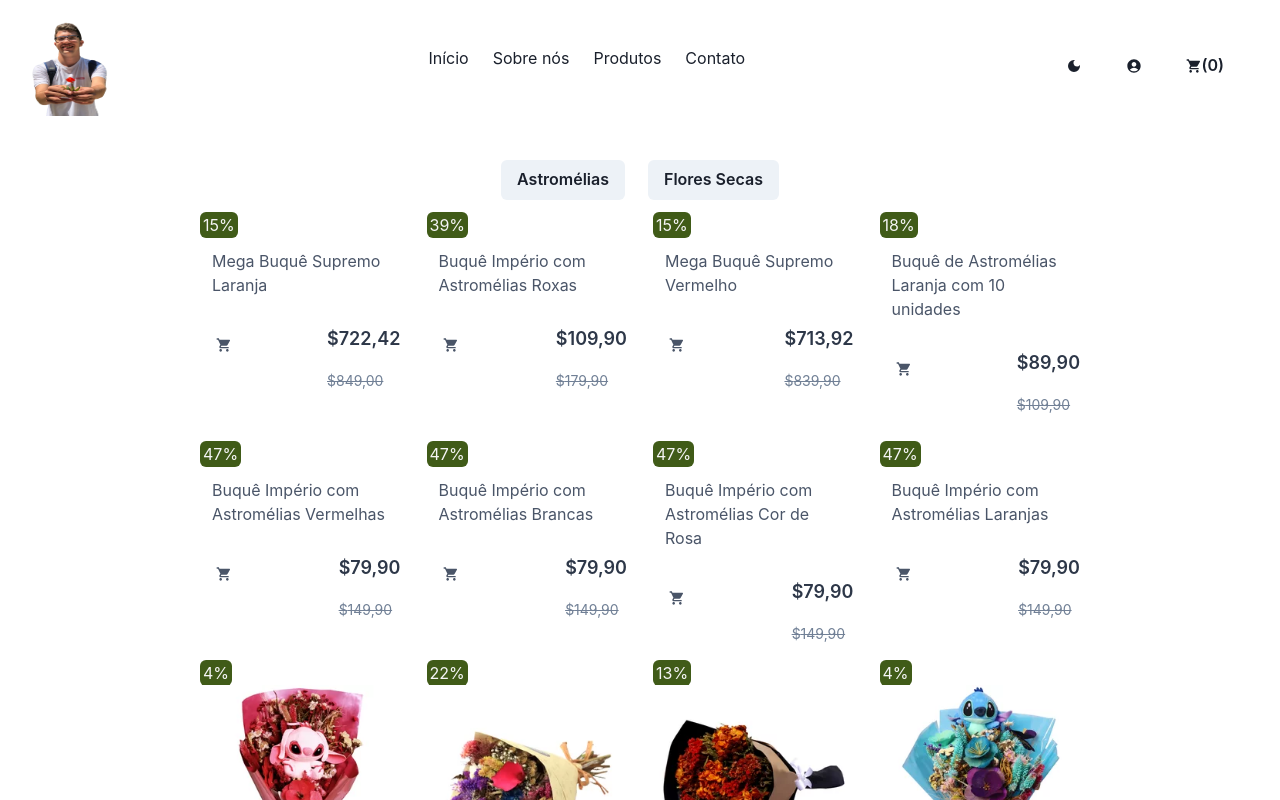
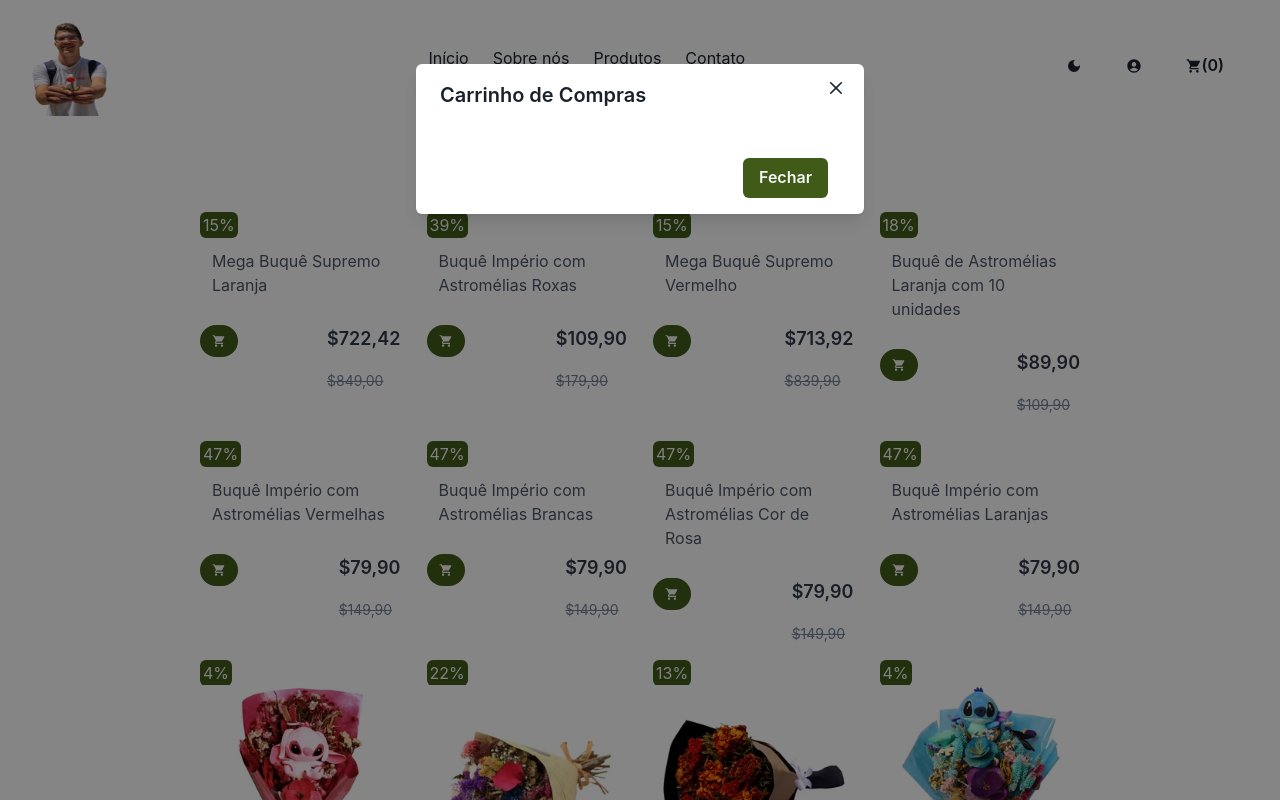
Before and after one commit to efpatti/guizao-flores, a React (Create React App) app in the folder frontend/: page /products in a window 1280 px wide. Both pictures are taken after a click on the button "(0)". Shown: the top 800 px of the page. Built offline with nearby package versions, Linux system fonts and the light colour scheme.

Commit message:
nome dos buquês e preços agora são atualizados no carrinho de compras

```diff
--- a/frontend/src/App.js
+++ b/frontend/src/App.js
@@ -11,9 +11,9 @@ import NavBar from "./components/NavBar";
 function App() {
   return (
     <CartProvider>
-      <ChakraProvider>
-        <NavBar />
-        <Router>
+      <Router>
+        <ChakraProvider>
+          <NavBar />
           <Routes>
             <Route index element={<Home />} />
             <Route path="aboutus" element={<AboutUs />} />
@@ -21,8 +21,8 @@ function App() {
             <Route path="payment" element={<Pagamento />} />
             <Route path="contact" element={<Contato />} />
           </Routes>
-        </Router>
-      </ChakraProvider>
+        </ChakraProvider>
+      </Router>
     </CartProvider>
   );
 }
--- a/frontend/src/CartContext.js
+++ b/frontend/src/CartContext.js
@@ -1,4 +1,4 @@
-import { createContext, useState } from "react";
+import React, { createContext, useState } from "react";
 import { getProductData } from "./pages/Catalogo/data";
 
 export const CartContext = createContext({
@@ -7,79 +7,64 @@ export const CartContext = createContext({
   addOneToCart: () => {},
   removeOneFromCart: () => {},
   deleteFromCart: () => {},
-  updateCart: () => {}, // Added updateCart function
+  updateCart: () => {},
   getTotalCost: () => {},
+  getProductData: () => {}, // Include getProductData in the default context
 });
 
 export function CartProvider({ children }) {
   const [cartProducts, setCartProducts] = useState([]);
 
-  function getProductQuantity(id) {
-    const quantity = cartProducts.find(
-      (product) => product.id === id
-    )?.quantity;
+  const getProductQuantity = (id) => {
+    const product = cartProducts.find((product) => product.id === id);
+    return product ? product.quantity : 0;
+  };
 
-    return quantity || 0;
-  }
-
-  function addOneToCart(id) {
+  const addOneToCart = (id) => {
     const quantity = getProductQuantity(id);
-
-    if (quantity === 0) {
-      setCartProducts([
-        ...cartProducts,
-        {
-          id: id,
-          quantity: 1,
-        },
-      ]);
-    } else {
-      setCartProducts(
-        cartProducts.map((product) =>
+    const updatedProducts =
+      quantity === 0
+        ? [...cartProducts, { id, quantity: 1 }]
+        : cartProducts.map((product) =>
             product.id === id
               ? { ...product, quantity: product.quantity + 1 }
               : product
-        )
           );
-    }
-  }
+    setCartProducts(updatedProducts);
+  };
 
-  function removeOneFromCart(id) {
+  const removeOneFromCart = (id) => {
     const quantity = getProductQuantity(id);
-
     if (quantity === 1) {
       deleteFromCart(id);
     } else {
-      setCartProducts(
-        cartProducts.map((product) =>
+      const updatedProducts = cartProducts.map((product) =>
         product.id === id
           ? { ...product, quantity: product.quantity - 1 }
           : product
-        )
       );
+      setCartProducts(updatedProducts);
     }
-  }
+  };
 
-  function updateCart(id, newQuantity) {
-    setCartProducts(
-      cartProducts.map((product) =>
+  const updateCart = (id, newQuantity) => {
+    const updatedProducts = cartProducts.map((product) =>
       product.id === id ? { ...product, quantity: newQuantity } : product
-      )
     );
-  }
+    setCartProducts(updatedProducts);
+  };
 
-  function deleteFromCart(id) {
-    setCartProducts((cartProducts) =>
-      cartProducts.filter((currentProduct) => currentProduct.id !== id)
-    );
-  }
+  const deleteFromCart = (id) => {
+    const updatedProducts = cartProducts.filter((product) => product.id !== id);
+    setCartProducts(updatedProducts);
+  };
 
-  function getTotalCost() {
+  const getTotalCost = () => {
     return cartProducts.reduce((totalCost, cartItem) => {
       const productData = getProductData(cartItem.id);
       return totalCost + productData.price * cartItem.quantity;
     }, 0);
-  }
+  };
 
   const contextValue = {
     items: cartProducts,
@@ -89,6 +74,7 @@ export function CartProvider({ children }) {
     deleteFromCart,
     updateCart,
     getTotalCost,
+    getProductData, // Include getProductData in the context value
   };
 
   return (
--- a/frontend/src/components/CartProduct.js
+++ b/frontend/src/components/CartProduct.js
@@ -1,12 +1,10 @@
+import React, { useContext } from "react";
 import { CartContext } from "../CartContext";
-import { useContext } from "react";
-import { getProductData } from "../productsStore";
+import { Text, Link, useColorMode } from "@chakra-ui/react";
 
-function CartProduct(props) {
+function CartProduct({ id, quantity }) {
   const cart = useContext(CartContext);
-  const id = props.id;
-  const quantity = props.quantity;
-  const productData = getProductData(id);
+  const productData = cart.getProductData(id);
 
   const formatPrice = (price) => {
     return price.toLocaleString("pt-BR", {
@@ -17,15 +15,19 @@ function CartProduct(props) {
 
   const totalPrice = quantity * productData.price;
   const formattedTotalPrice = formatPrice(totalPrice);
+  const { colorMode } = useColorMode();
 
   return (
     <>
-      <h3 className="title4">{productData.title}</h3>
-      <p className="title4">{quantity} total</p>
-      <p className="title4">{formattedTotalPrice}</p>
-      <a href="#1" className="links" onClick={() => cart.deleteFromCart(id)}>
+      <Text fontSize="md">{productData.name}</Text>
+      <Text fontSize="xs">{quantity} total</Text>
+      <Text fontSize="sm">{formattedTotalPrice}</Text>
+      <Link
+        onClick={() => cart.deleteFromCart(id)}
+        color={colorMode === "light" ? "#405B18" : "greenyellow"}
+      >
         Remover
-      </a>
+      </Link>
       <hr></hr>
     </>
   );
--- a/frontend/src/components/NavBar.js
+++ b/frontend/src/components/NavBar.js
@@ -12,6 +12,13 @@ import {
   Box,
   Link,
   Image,
+  Modal,
+  ModalOverlay,
+  ModalContent,
+  ModalHeader,
+  ModalCloseButton,
+  ModalBody,
+  ModalFooter,
 } from "@chakra-ui/react";
 import {
   MdDarkMode,
@@ -21,61 +28,36 @@ import {
 } from "react-icons/md";
 import { CartContext } from "../CartContext";
 import Logo from "../img/guizao-flores.png";
+import CartProduct from "./CartProduct";
 
-const NavBar = ({ categories, onSelectCategory, onSearch }) => {
+const NavBar = ({ categories, onSelectCategory }) => {
   const navData = [
-    {
-      name: "Início",
-      href: "/",
-    },
-    {
-      name: "Sobre nós",
-      href: "aboutus",
-    },
-    {
-      name: "Produtos",
-      href: "products",
-    },
-    {
-      name: "Contato",
-      href: "contact",
-    },
+    { name: "Início", href: "/" },
+    { name: "Sobre nós", href: "aboutus" },
+    { name: "Produtos", href: "products" },
+    { name: "Contato", href: "contact" },
   ];
 
   const accountData = [
-    {
-      name: "Entrar",
-      href: "signin",
-    },
-    {
-      name: "Cadastrar-se",
-      href: "signup",
-    },
+    { name: "Entrar", href: "signin" },
+    { name: "Cadastrar-se", href: "signup" },
   ];
 
   const { colorMode, toggleColorMode } = useColorMode();
-  const [color, setColor] = useState(false);
+  const [showModal, setShowModal] = useState(false);
   const cart = useContext(CartContext);
-  const [show, setShow] = useState(false);
-  const [addToCartClicked, setAddToCartClicked] = useState(false);
-  const handleClose = () => {
-    setShow(false);
-    setAddToCartClicked(false);
-  };
-  const handleShow = () => setShow(true);
   const productsCount = cart.items.reduce(
     (sum, product) => sum + product.quantity,
     0
   );
-  const changeColor = () => {
-    if (window.scrollY >= 90) {
-      setColor(true);
-    } else {
-      setColor(false);
-    }
+
+  const handleCartClick = () => {
+    setShowModal(true);
   };
 
-  window.addEventListener("scroll", changeColor);
+  const handleCloseModal = () => {
+    setShowModal(false);
+  };
 
   return (
     <Box
@@ -124,12 +106,40 @@ const NavBar = ({ categories, onSelectCategory, onSearch }) => {
             </Menu>
           </Box>
           <Box>
-            <Button variant="ghost" onClick={handleShow}>
+            <Button variant="ghost" onClick={handleCartClick}>
               <MdShoppingCart /> ({productsCount})
             </Button>
           </Box>
         </Stack>
       </Flex>
+      <Modal isOpen={showModal} onClose={handleCloseModal}>
+        <ModalOverlay />
+        <ModalContent>
+          <ModalHeader>Carrinho de Compras</ModalHeader>
+          <ModalCloseButton />
+          <ModalBody>
+            {cart.items.map((product) => (
+              <CartProduct
+                key={product.id}
+                id={product.id}
+                quantity={product.quantity}
+                name={product.name}
+              />
+            ))}
+          </ModalBody>
+          <ModalFooter>
+            <Button
+              bg={colorMode === "light" ? "#405B18" : "greenyellow"}
+              color={colorMode === "light" ? "whitesmoke" : "gray.800"}
+              _hover={{ opacity: "70%" }}
+              mr={3}
+              onClick={handleCloseModal}
+            >
+              Fechar
+            </Button>
+          </ModalFooter>
+        </ModalContent>
+      </Modal>
     </Box>
   );
 };
--- a/frontend/src/components/ProductCard.js
+++ b/frontend/src/components/ProductCard.js
@@ -1,19 +1,22 @@
-import { Button, Box, useColorMode, Text, Stack, Grid } from "@chakra-ui/react";
+import React, { useContext } from "react";
+import {
+  Button,
+  Box,
+  Text,
+  Stack,
+  Grid,
+  useColorMode,
+  Link,
+  Flex,
+} from "@chakra-ui/react";
+import { MdShoppingCart, MdDelete } from "react-icons/md";
 import { CartContext } from "../CartContext";
-import { useContext } from "react";
-import {
-  MdArrowCircleUp,
-  MdArrowCircleDown,
-  MdShoppingCart,
-} from "react-icons/md";
 
-function ProductCard(props) {
-  const colorMode = useColorMode();
-  const product = props.product;
+function ProductCard({ product }) {
+  const { colorMode } = useColorMode();
   const cart = useContext(CartContext);
   const productQuantity = cart.getProductQuantity(product.id);
 
-  // Função para formatar o preço com vírgula
   const formatPrice = (price) => {
     return price.toLocaleString("pt-BR", {
       style: "currency",
@@ -34,33 +37,64 @@ function ProductCard(props) {
   };
 
   return (
-    <Grid>
+    <Grid direction="row">
       {productQuantity > 0 ? (
         <>
-          <Box>
-            <Text>{productQuantity}</Text>
-          </Box>
-          <Box>
-            <Stack direction="row">
-              <MdArrowCircleUp
-                className="arrow"
-                onClick={addOneToCart}
-              ></MdArrowCircleUp>
-              <MdArrowCircleDown
-                className="arrow"
-                onClick={removeOneFromCart}
-              ></MdArrowCircleDown>
-            </Stack>
-          </Box>
-          <Button onClick={deleteFromCart} variant="ghost">
-            Remover do Carrinho
-          </Button>
+          <Flex>
+            <Grid direction="row" templateColumns="repeat(2, 1fr)">
+              <Box>
+                <Button
+                  size="sm"
+                  bg={colorMode === "light" ? "white" : ""}
+                  variant="none"
+                  border="1px"
+                  borderColor="transparent"
+                  _hover={{
+                    opacity: "70%",
+                    borderColor:
+                      colorMode === "light" ? "#405B18" : "greenyellow",
+                  }}
+                  color={colorMode === "light" ? "#405B18" : "greenyellow"}
+                >
+                  <MdDelete />
+                  <Text fontSize="xs">{productQuantity}</Text>
+                </Button>
+              </Box>
+              <Box>
+                <Grid>
+                  <Box>
+                    <Button onClick={addOneToCart} variant="ghost" size="xs">
+                      +
+                    </Button>
+                  </Box>
+                  <Box>
+                    <Button
+                      onClick={removeOneFromCart}
+                      variant="ghost"
+                      size="xs"
+                    >
+                      -
+                    </Button>
+                  </Box>
+                </Grid>
+              </Box>
+            </Grid>
+          </Flex>
+          <Link
+            onClick={deleteFromCart}
+            color={colorMode === "light" ? "#405B18" : "greenyellow"}
+          >
+            Remover
+          </Link>
         </>
       ) : (
         <Button
           onClick={addOneToCart}
-          variant="ghost"
-          color={colorMode === "light" ? "gray.900" : "gray.600"}
+          _hover={{ opacity: "70%" }}
+          size="sm"
+          borderRadius="3xl"
+          color={colorMode === "light" ? "whitesmoke" : "gray.800"}
+          bg={colorMode === "light" ? "#405B18" : "greenyellow"}
         >
           <MdShoppingCart />
         </Button>
--- a/frontend/src/pages/Catalogo/data.js
+++ b/frontend/src/pages/Catalogo/data.js
@@ -212,7 +212,10 @@ function getProductData(id) {
   for (const category of categoriesStore) {
     const product = category.products.find((product) => product.id === id);
     if (product) {
-      return product;
+      const price = parseFloat(product.price.replace(",", "."));
+      const oldPrice = parseFloat(product.old_price.replace(",", "."));
+      const name = product.name;
+      return { ...product, price, old_price: oldPrice, name };
     }
   }
   console.log("Product data does not exist for ID: " + id);
--- a/frontend/src/pages/Catalogo/index.js
+++ b/frontend/src/pages/Catalogo/index.js
@@ -9,9 +9,7 @@ import {
   useColorMode,
   Button,
 } from "@chakra-ui/react";
-import { categoriesStore, getProductData } from "./data";
-import reactStringReplace from "react-string-replace";
-import { MdShoppingCart } from "react-icons/md";
+import { categoriesStore } from "./data";
 import ProductCard from "../../components/ProductCard";
 
 function Catalogo() {
@@ -42,7 +40,6 @@ function Catalogo() {
         <Box>
           {categoriesStore.map((category) => (
             <div
-              key={category.id}
               style={{
                 display:
                   selectedCategory === category.id || !selectedCategory
@@ -53,7 +50,6 @@ function Catalogo() {
               <Grid templateColumns="repeat(4, 1fr)" gap="10px">
                 {category.products.map((product) => (
                   <Box
-                    key={product.id}
                     _hover={{ cursor: "pointer", boxShadow: "lg" }}
                     borderRadius="sm"
                     p="2"
@@ -81,7 +77,7 @@ function Catalogo() {
                       {product.name}
                     </Text>
                     <Stack direction="row">
-                      <Box>
+                      <Box key={product.id}>
                         <ProductCard product={product} />
                       </Box>
                       <Box ml="auto">
```
Also changed, not shown: frontend/src/img/Enem_logo.png (added), 1 other file (tests, documents, lock files or other folders). Lines whose indentation alone changed are shown as unchanged.
